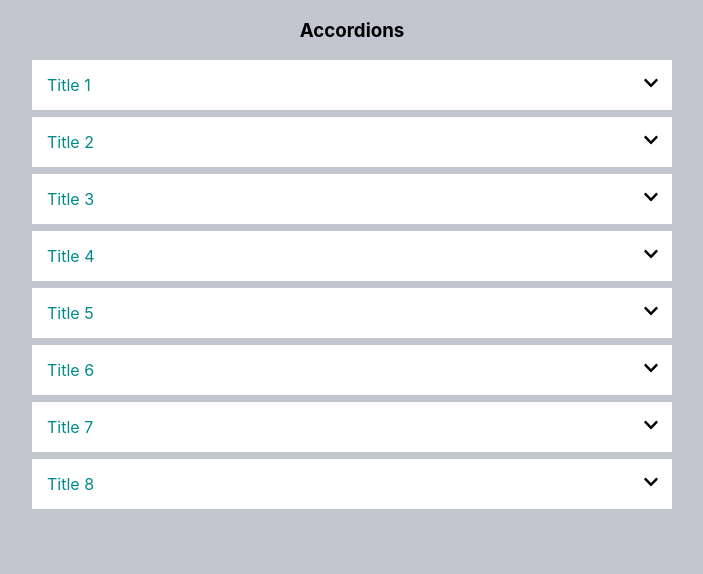
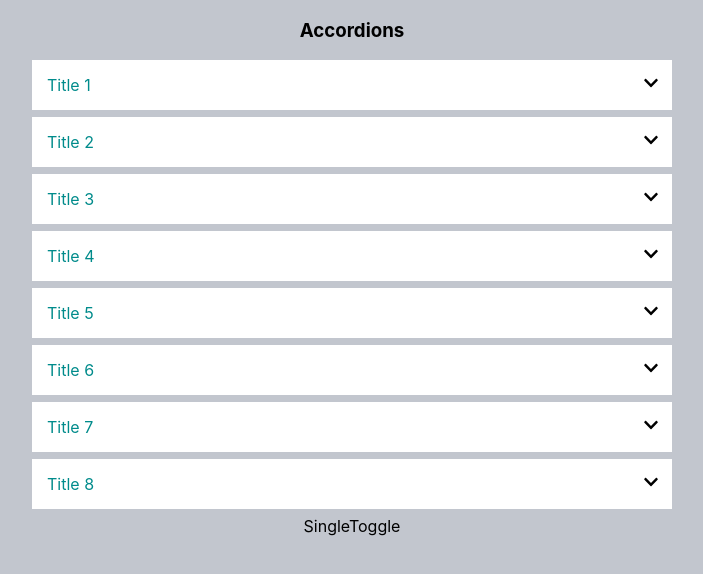
Before and after one commit to akhtarvahid/react-accordions, a React (Create React App) app in the folder react-accordions/: page / in a window 1280 px wide. Shown: the top 574 px of the page, without its empty margins (288-991 px from the left). Built offline with nearby package versions, Linux system fonts and the light colour scheme.

Commit message:
SingleToggle accordion component created

```diff
--- a/react-accordions/src/App.js
+++ b/react-accordions/src/App.js
@@ -1,11 +1,13 @@
 import './App.css';
 import Accordion1 from './components/accordion1/SingleOpen';
+import SingleToggle from './components/accordion2/SingleToggle';
 
 function App() {
   return (
     <div className="App">
       <h3>Accordions</h3>
       <Accordion1 />
+      <SingleToggle />
     </div>
   );
 }
--- a/react-accordions/src/components/accordion1/AccordionHeader.js
+++ b/react-accordions/src/components/accordion1/AccordionHeader.js
@@ -2,8 +2,9 @@ import React from "react";
 import ToggleIcon from "../../ToggleIcon";
 
 function AccordionHeader({ list, selectedIndx, index }) {
+  const activeClass = selectedIndx === index ? "tile is-active" : "tile";
   return (
-    <div className={selectedIndx === index ? "tile is-active" : "tile"}>
+    <div className={activeClass}>
       <div className="left">
         <div>{list.title}</div>
       </div>
--- /dev/null
+++ b/react-accordions/src/components/accordion2/SingleToggle.js
@@ -0,0 +1,11 @@
+import React, { Component } from 'react'
+
+export default class SingleToggle extends Component {
+    render() {
+        return (
+            <div>
+                SingleToggle
+            </div>
+        )
+    }
+}
```
